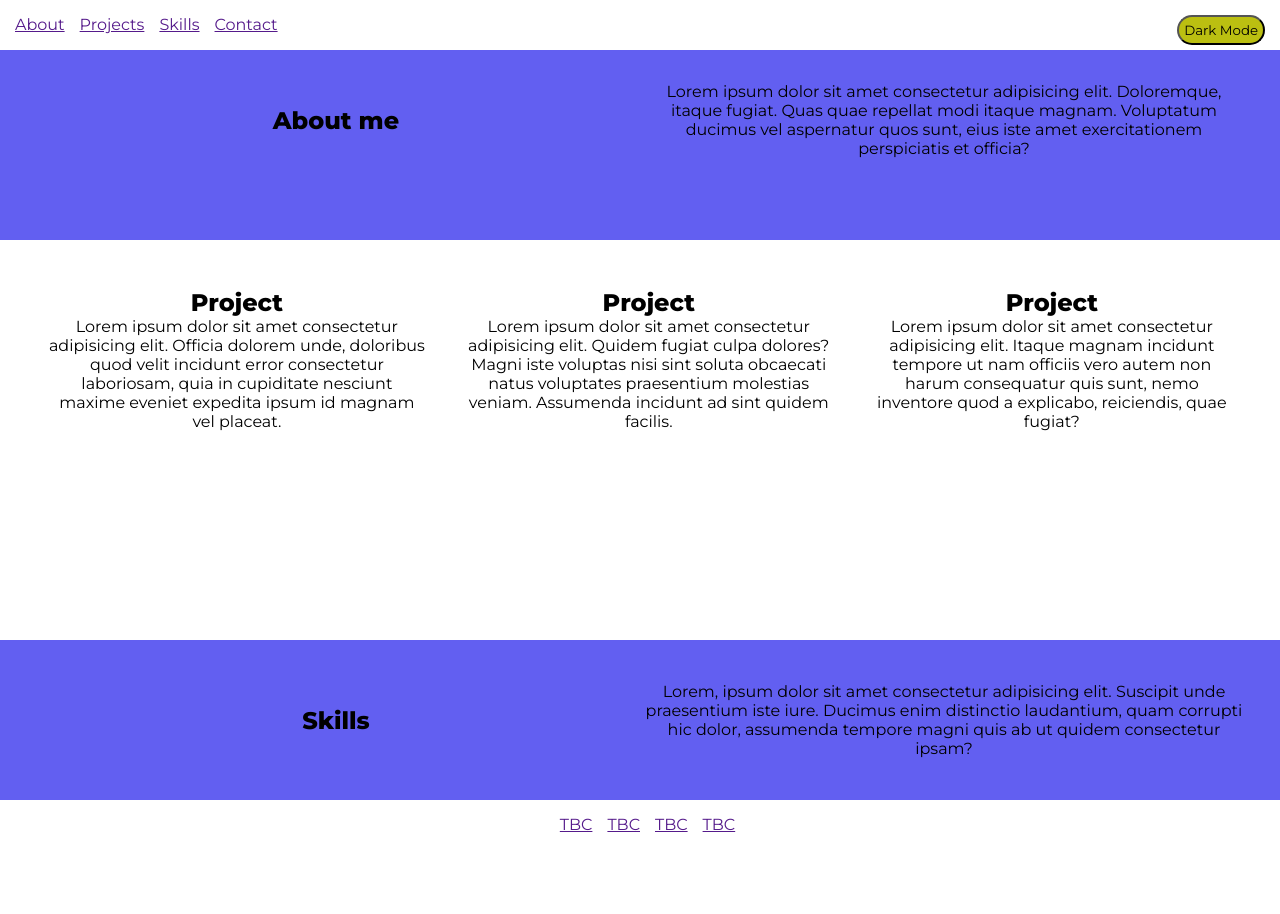
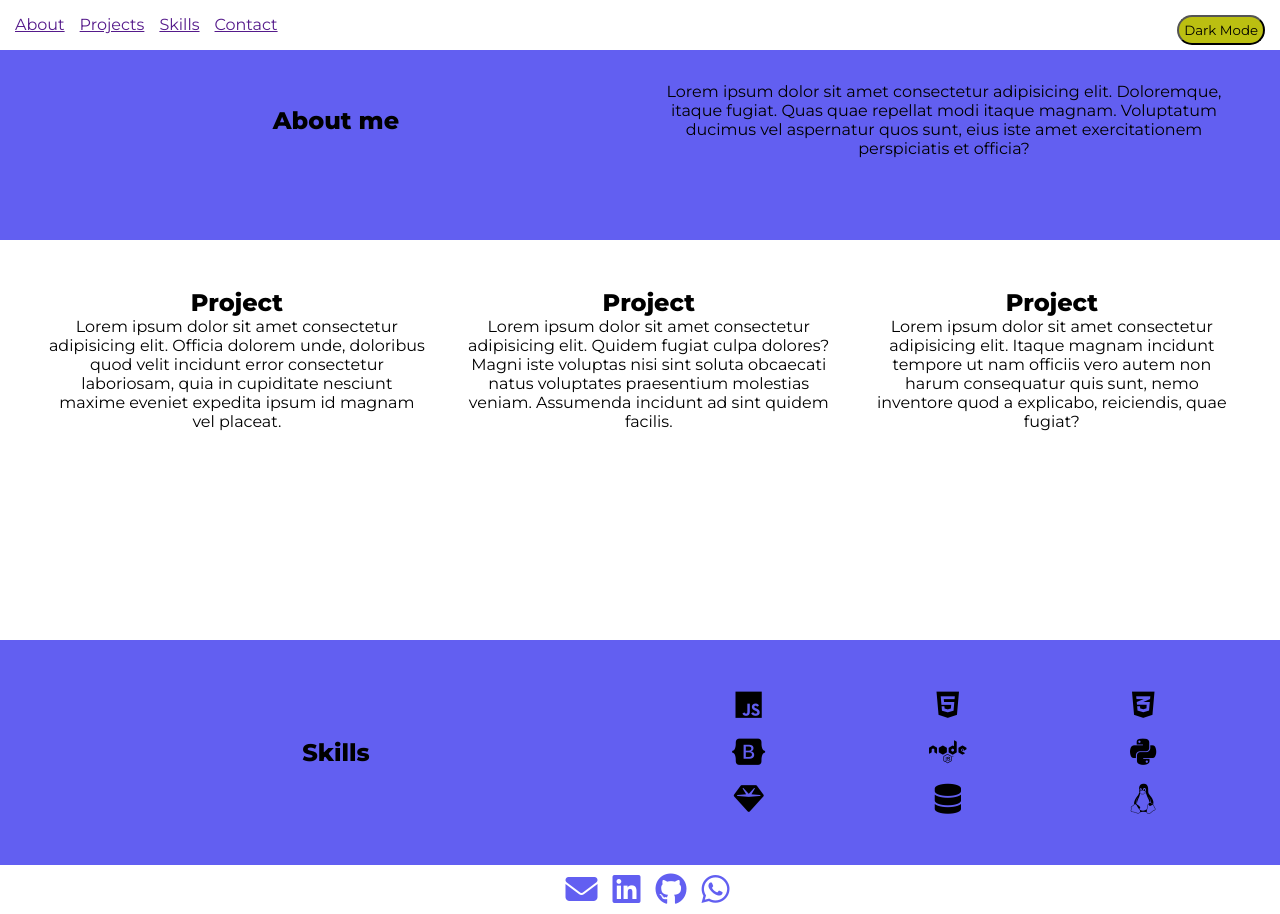
Before and after one commit to wallace-y/HTML-CSS-Project, a plain HTML site: page index.html in a window 1280 px wide. Before the commit the page ends 849 px from the top, so only its background shows below. Drawn offline with Linux system fonts and the light colour scheme.

Commit message:
adding footer section and skills sections

```diff
--- a/index.html
+++ b/index.html
@@ -17,6 +17,10 @@
       href="https://fonts.googleapis.com/css2?family=Montserrat:ital,wght@0,400;0,800;1,800&display=swap"
       rel="stylesheet"
     />
+    <script
+      src="https://kit.fontawesome.com/d632095aa9.js"
+      crossorigin="anonymous"
+    ></script>
   </head>
   <body>
     <!--[if lt IE 7]>
@@ -98,12 +102,37 @@
         </div>
         <div class="col">
           <div>
-            <p>
-              Lorem, ipsum dolor sit amet consectetur adipisicing elit. Suscipit
-              unde praesentium iste iure. Ducimus enim distinctio laudantium,
-              quam corrupti hic dolor, assumenda tempore magni quis ab ut quidem
-              consectetur ipsam?
-            </p>
+            <div class="grid-container">
+              <div class="grid-item" title="Javascript">
+                <i class="fa-brands fa-js"></i>
+              </div>
+              <div class="grid-item" title="HTML">
+                <i class="fa-brands fa-html5"></i>
+              </div>
+              <div class="grid-item" title="CSS">
+                <i class="fa-brands fa-css3-alt"></i>
+              </div>
+              <div class="grid-item" title="Bootstrap">
+                <i class="fa-brands fa-bootstrap"></i>
+              </div>
+              <div class="grid-item" title="Node.js">
+                <i class="fa-brands fa-node"></i>
+              </div>
+              <div class="grid-item" title="Python">
+                <i class="fa-brands fa-python"></i>
+              </div>
+              <div
+                class="grid-item"
+                title="Ruby (no official logo in Font Awesome &#129335)"
+              >
+                <i class="fa-solid fa-gem"></i>
+              </div>
+
+              <div class="grid-item" title="SQL"><i class="fa-solid fa-database"></i></div>
+              <div class="grid-item" title="Linux">
+                <i class="fa-brands fa-linux"></i>
+              </div>
+            </div>
           </div>
         </div>
       </div>
@@ -111,10 +140,20 @@
 
     <footer class="footerSection">
       <ul class="footer-grid">
-        <li class="footer-item"><a href="">TBC</a></li>
-        <li class="footer-item"><a href="">TBC</a></li>
-        <li class="footer-item"><a href="">TBC</a></li>
-        <li class="footer-item"><a href="">TBC</a></li>
+        <li class="footer-item">
+          <a href="mailto:cameronwfinney@gmail.com" target="_blank"
+            ><i class="fa-solid fa-envelope fa-2xl"></i
+          ></a>
+        </li>
+        <li class="footer-item">
+          <a href="https://uk.linkedin.com/in/cameronfinney"><i class="fa-brands fa-linkedin fa-2xl"></i></a>
+        </li>
+        <li class="footer-item">
+          <a href="https://github.com/wallace-y/"><i class="fa-brands fa-github fa-2xl"></i></a>
+        </li>
+        <li class="footer-item">
+          <a href=""><i class="fa-brands fa-whatsapp fa-2xl"></i></a>
+        </li>
       </ul>
     </footer>
 
--- a/styles.css
+++ b/styles.css
@@ -130,3 +130,22 @@ section .container {
   margin-left: 15px;
   list-style: none;
 }
+
+.footer-item a {
+  color: #625ff1;
+  text-decoration: none;
+}
+
+/* skills grid formatting */
+
+.grid-container {
+  display: grid;
+  grid-template-columns: auto auto auto;
+  padding: 10px;
+}
+
+.grid-item {
+  padding: 5px;
+  font-size: 30px;
+  text-align: center;
+}
```
